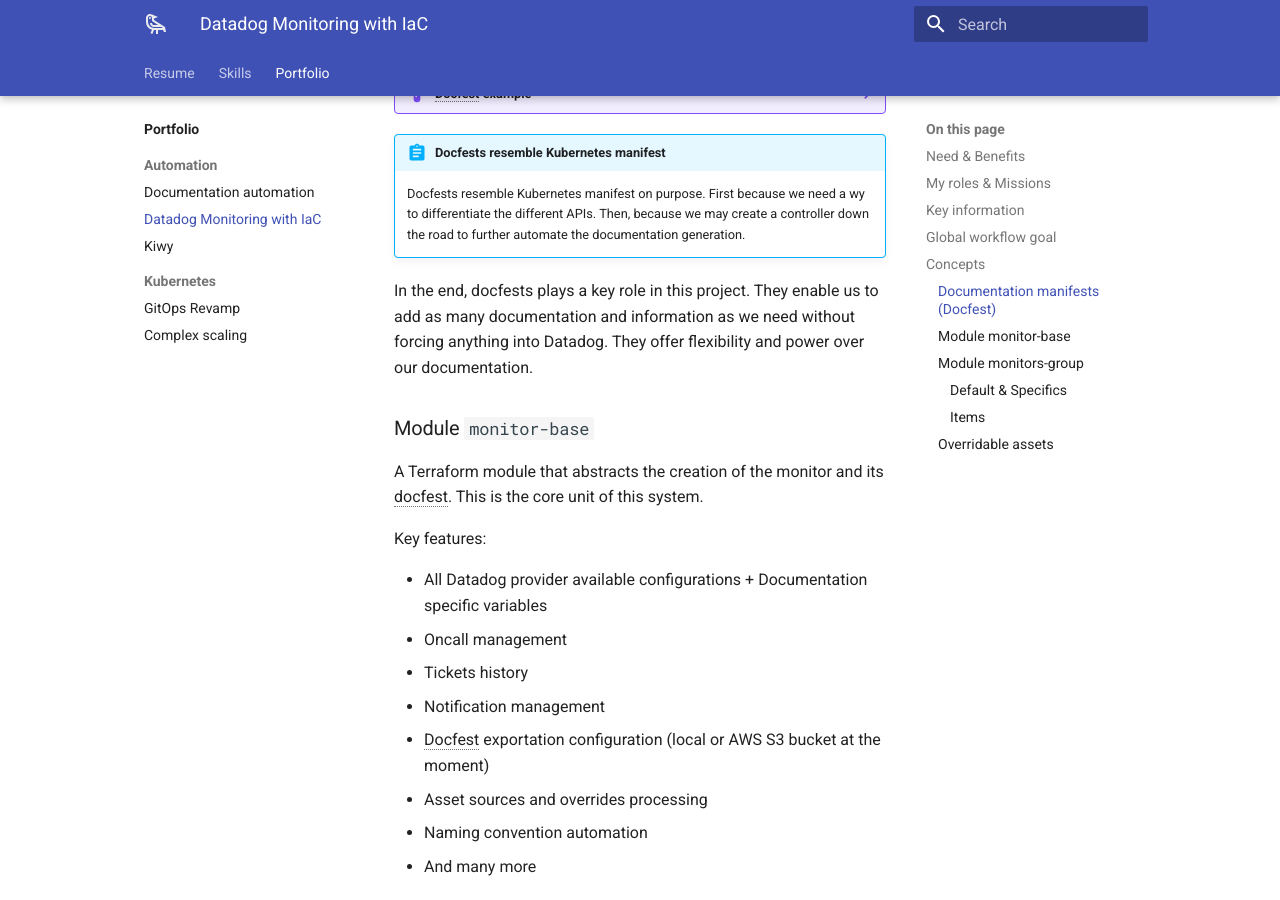
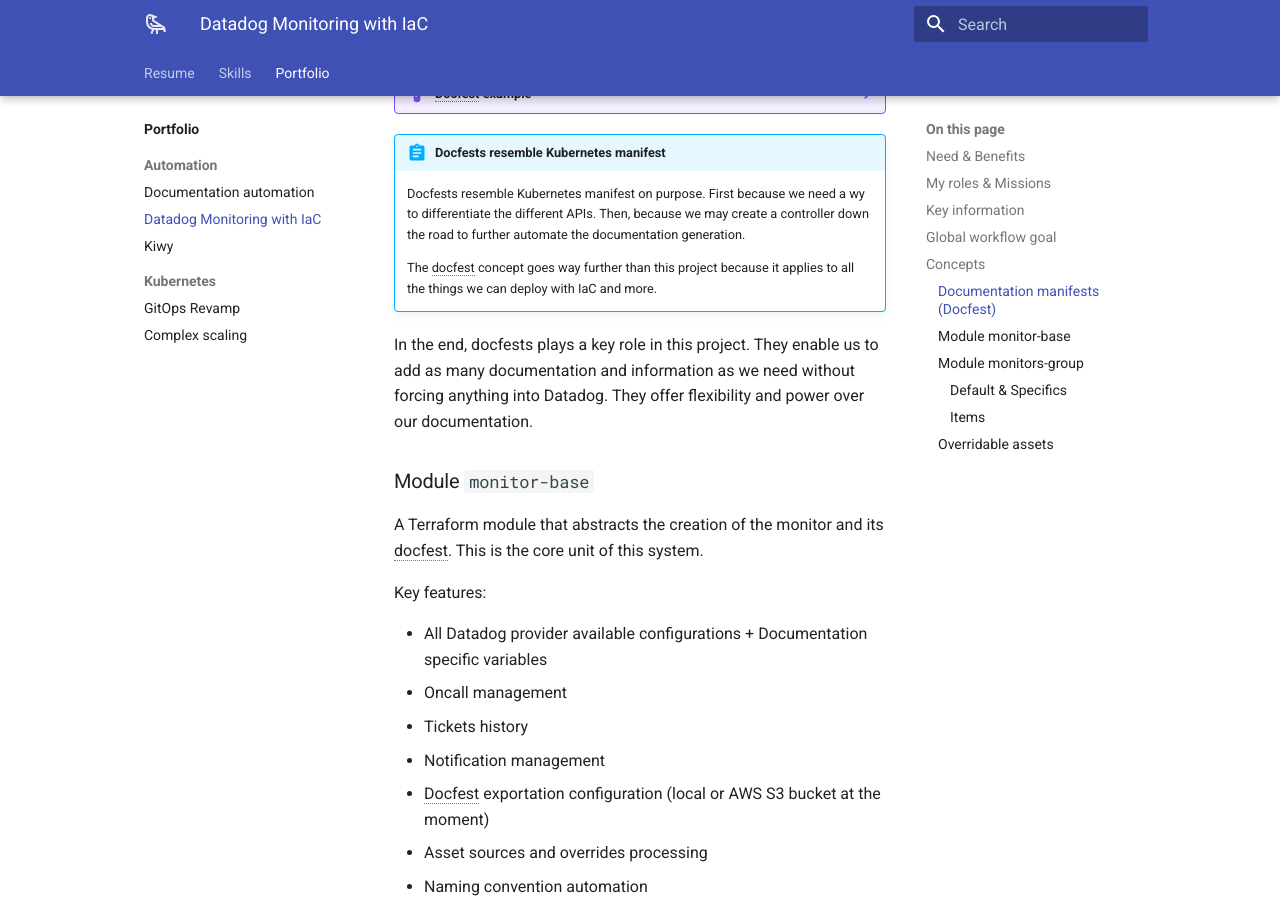
Before and after one commit to robinlioret/cv-en, an MkDocs documentation site: the page built from docs/portfolio/automation/datadog-iac.md, in a window 1280 px wide and 900 px high, scrolled down 2596 px. Built offline with MkDocs 1.6.1 and Material for MkDocs 9.7.7, drawn with Linux system fonts in a browser that asks for light colours.

Commit message:
feat: portfolio: datadog-iac: update

```diff
--- a/docs/portfolio/automation/datadog-iac.md
+++ b/docs/portfolio/automation/datadog-iac.md
@@ -137,6 +137,9 @@
     type: abstract
 Docfests resemble Kubernetes manifest on purpose. First because we need a wy to differentiate the different APIs. Then,
 because we may create a controller down the road to further automate the documentation generation.
+
+The docfest concept goes way further than this project because it applies to all the things we can deploy with IaC
+and more.
 ///
 [//]: # (@formatter:on)
 
```
